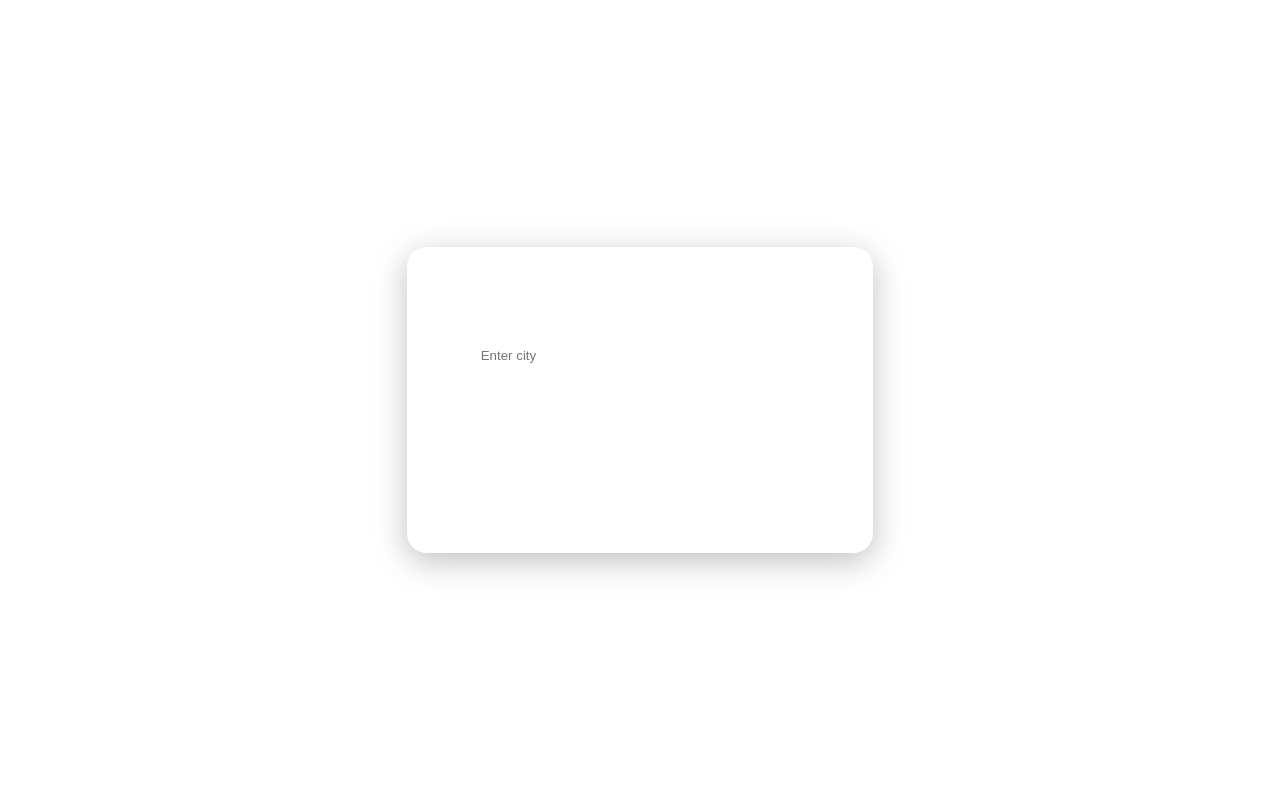
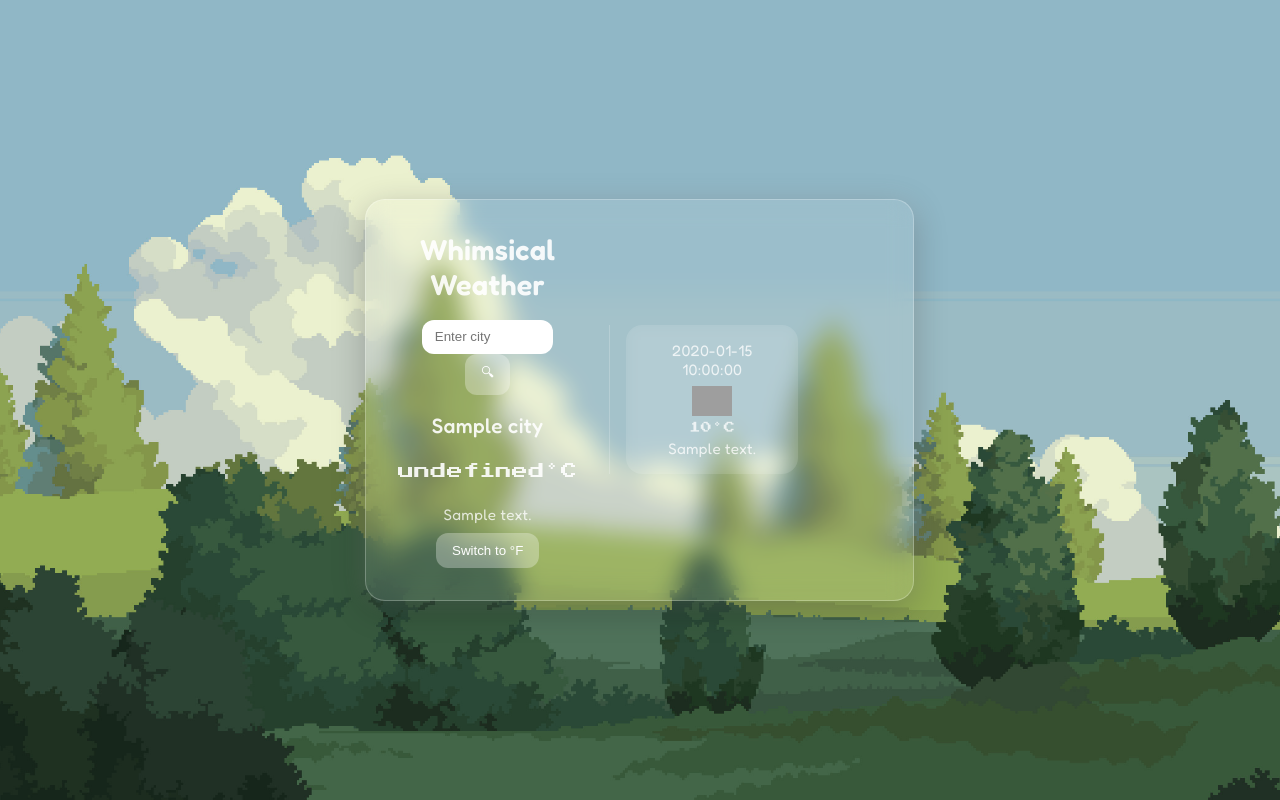
Before and after one commit to carolt22/whimsical-weather-app, a Flask app: template templates/index.html in a window 1280 px wide. Run offline with Flask 3, Linux system fonts and the light colour scheme; the template is opened without the code that fills it: most values are stand-ins (such as "Sample title", 1, 10 or a date in 2020); grey boxes are pictures that could not be loaded.

Commit message:
added forecast, temp toggle and ui adjustments

```diff
--- a/app.py
+++ b/app.py
@@ -1,5 +1,5 @@
 from flask import Flask, render_template, request
-from services.weather_service import get_weather
+from services.weather_service import get_weather, get_forecast
 from utils.scene_mapper import map_condition_to_theme
 
 app = Flask(__name__)
@@ -8,11 +8,13 @@ app = Flask(__name__)
 def index():
     weather = None
     error = None
+    forecast = None
     scene = "default"
 
     if request.method == "POST":
         city = request.form.get("city")
         weather = get_weather(city)
+        forecast = get_forecast(city)
 
         if weather:
             scene = map_condition_to_theme(weather["condition"])
@@ -22,6 +24,7 @@ def index():
     return render_template(
         "index.html",
         weather=weather,
+        forecast=forecast,
         error=error,
         scene=scene
         )
--- a/static/style.css
+++ b/static/style.css
@@ -1,24 +1,27 @@
 body {
+    display: flex;
+    justify-content: center;
+    align-items: center;
+
     margin: 0;
     min-height: 100vh;
-    font-family: Arial, sans-serif;
+
+    font-family: 'Fredoka', sans-serif;
+    letter-spacing: 0.3px;
+
     overflow: hidden;
-    height: 100%;
-    margin: 0;
 }
 
 #background-layer {
     position: fixed;
+    inset: 0;
+    z-index: 0;
+
     background-size: cover;
     background-position: center;
     background-repeat: no-repeat;
-    z-index: 0;
-    inset: 0;
-    transition:
-       background-image 0.8s ease,
-       filter 0.6s ease;
-    height: 100vh;
-    width: 100%;
+
+    transition: background-image 0.8s ease, filter 0.6s ease;
 }
 
 #effects-layer {
@@ -28,68 +31,81 @@ body {
     z-index: 5;
 }
 
-#content-layer {
-    position: relative;
-    min-height: 100vh;
-    display: flex;
-    justify-content: center;
-    align-items: center;
-    transition: background 0.5s ease;
-    z-index: 20;
+/* TYPOGRAPHY */
+
+h1 {
+    font-size: 1.8rem;
+    font-weight: 600;
+    margin: 0;
 }
 
-/*weather card*/
+h2 {
+    font-size: 1.3rem;
+    font-weight: 500;
+    margin: 0;
+}
+
+p {
+    font-size: 0.95rem;
+    opacity: 0.85;
+    margin: 0;
+}
+
+/* WEATHER CARD */
 
 .weather-card {
-    background: rgba(255, 255, 255, 0.12);
-    backdrop-filter: blur(14px);
+    display: flex;
+    gap: 2rem;
+    align-items: center;
+
     padding: 2rem;
     border-radius: 20px;
+
+    max-width: 900px;
+    width: fit-content;
+
+    background: rgba(255, 255, 255, 0.1);
+    backdrop-filter: blur(12px);
+
     border: 1px solid rgba(255, 255, 255, 0.25);
     box-shadow:
       0 8px 32px rgba(0, 0, 0, 0.25),
       0 0 25px rgba(255, 255, 255, 0.15);
+
+    color: rgba(255, 255, 255, 0.9);
+
+    animation: expandCard 0.6s ease forwards;
+    transition: transform 0.3s ease, opacity 0.3s ease;
+
+    z-index: 20;
+
+}
+
+/* CURRENT WEATHER */
+
+.current-weather {
+    flex: 1;
+
+    display: flex;
+    flex-direction: column;
+    align-items: center;
+    gap: 0.6rem;
+
     text-align: center;
-    color: white;
-    max-width: 400px;
-    width: 90%;
-    z-index: 2;
-    transition: transform 0.3s ease, opacity 0.3s ease;
+
     animation: cardFade 0.6s ease;
 }
 
-@keyframes cardFade {
-    from {
-        opacity: 0;
-        transform: translateY(20px);
-    }
-   to {
-    opacity: 1;
-    transform: translateY(0);
-   }
+#temperature {
+    font-family: 'Press Start 2P', cursive;
+    font-size: 1rem;
+    font-weight: 200;
 }
 
-.weather-card h1{
-    margin-top: 0;
-}
-
-.weather-info h2 {
-    margin: 1rem 0 0.5rem;
-    font-weight: 500;
-}
-
-
-.weather-info p {
-    margin: 0.3rem 0;
-}
-
-.weather-info p:first-of-type {
-    font-size: 3rem;
-    font-weight: bold;
-}
+/* FORM + BUTTONS */
 
 form {
-    margin-bottom: 1.5rem;
+    margin: 0.5rem 0.1rem;
 }
 
 input {
@@ -119,64 +138,132 @@ button:hover{
     color: #e76767;
 }
 
-body.clear_day .weather-card {
-    box-shadow:
-       0 8px 30px rgba(0, 0, 0, 0.25),
-       0 0 30px rgba(255, 255, 255, 0.25);
+/* FORECAST */
+
+.forecast-container {
+    flex: 2;
+
+    display: flex;
+    gap: 1rem;
+    align-items: center;
+
+    overflow-x: auto;
+    padding-left: 1rem;
+
+    border-left: 1px solid rgba(255, 255, 255, 0.2);
+
+    scroll-behavior: smooth;
+    cursor:grab;
 }
 
-body.clear_day .weather-card {
-    box-shadow:
-       0 8px 30px rgba(0, 0, 0, 0.6),
-       0 0 20px rgba(255, 255, 255, 0.25);
+.forecast-container.dragging {
+    cursor: grabbing;
 }
-/*Animation layers*/
+
+.forecast-container::-webkit-scrollbar {
+    display: none;
+}
+
+/* FORECAST CARD */
+
+.forecast-card {
+    flex: 0 0 140px;
+
+    display: flex;
+    flex-direction: column;
+    align-items: center;
+    gap: 0.4rem;
+
+    padding: 1rem;
+    border-radius: 16px;
+
+    background: rgba(255, 255, 255, 0.08);
+    backdrop-filter: blur(8px);
+
+    text-align: center;
+
+    font-size: 0.75rem;
+
+    opacity: 0;
+    transform: translateY(20px);
+    animation: fadeUp 0.5s ease forwards;
+
+    transition: transform 0.2s ease, background 0.2s ease;
+}
+
+.forecast-card:hover {
+    transform: translateY(-6px);
+    background: rgba(255, 255, 255, 0.15)
+}
+
+.forecast-card img {
+    width: 40px;
+    transition: transform 0.2s ease;
+}
+
+.forecast-card:hover img {
+    transform: scale(1.1);
+}
+
+.forecast-temp {
+    font-family: 'Press Start 2P', cursive;
+    font-size: 0.7rem;
+}
+
+/* ANIMATIONS */
+
+
+@keyframes cardFade {
+  from { opacity: 0; transform: translateY(20px); }
+  to { opacity: 1; transform: translateY(0); }
+}
+
+
+@keyframes expandCard {
+    from { transform: scale(0.9); opacity: 0; }
+    to { transform: scale(1); opacity: 1; }
+}
+
+@keyframes fadeUp {
+    to { opacity: 1; transform: translateY(0); }
+}
+
+/* WEATHER EFFECTS  */
+
+.cloud-layer,
+.rain-layer,
+.snow-layer,
+.thunder-layer {
+    position: fixed;
+    inset: 0;
+    pointer-events: none;
+}
+
+/* clouds */
 
 .cloud-layer {
-
-    position: fixed;
-    inset: 0;
-
-    width: 100%;
     height: 60vh;
-
-    pointer-events: none;
-
-    background-image: url('/static/images/clouds-animation.gif');
-    background-size: 40%;
-    background-position: center;
-    filter: brightness(1.1) opacity(0.8);
+    background: url('/static/images/clouds-animation.gif') center / 40%;
     opacity: 0;
     transition: opacity 0.6s ease;
-
-    z-index: -1;
     mask-image: linear-gradient(to bottom, black 60%, transparent 100%);
     mix-blend-mode: screen;
+    filter: brightness(1.1) opacity(0.8);
 }
 
 body.clouds .cloud-layer {
     opacity: 1;
 }
 
+/* rain */
+
 .rain-layer {
-    position: fixed;
-    inset: 0;
-    pointer-events: none;
-
-    width: 100%;
     height: 85vh;
-
-    background-image: url('/static/images/rain-animation.gif');
-    background-size: 50%;
-    background-repeat: repeat;
-    background-position: center;
-
+    background: url('/static/images/rain-animation.gif') center / 50% repeat;
     opacity: 0;
+    transition: opacity 0.5s ease;
     mix-blend-mode: screen;
-    transition: opacity 0.5s ease;
     filter:grayscale(30%) brightness(3) opacity(0.45);
-
-    z-index: 5;
     transform: rotate(4deg);
 }
 
--- a/static/themes.js
+++ b/static/themes.js
@@ -21,7 +21,26 @@ document.addEventListener("DOMContentLoaded", function() {
         document.body.classList.add(className);
     }
 
+    function mapweatherToTheme(condition, isNight) {
+        if (!condition) return "clear_day";
+
+        condition = condition.toLowerCase();
+
+        if(condition.includes("thunderstorm")) return "thunderstorm";
+        if(condition.includes("rain")) return "rain";
+        if(condition.includes("snow")) return "snow";
+        if(condition.includes("cloud")) return "clouds";
+
+        if(condition.includes("clear")) {
+            return isNight ? "clear_night" : "clear_day";
+        }
+
+        return "clear_day";
+    }
+
     function getWeatherType(condition) {
+        if (!condition) return "clear_day";
+
         condition = condition.toLowerCase();
 
         if (condition.includes("thunderstorm")) return "thunderstorm";
@@ -35,6 +54,7 @@ document.addEventListener("DOMContentLoaded", function() {
 
     function triggerThunder() {
         const thunderLayer = document.querySelector(".thunder-layer");
+        if (!thunderLayer) return;
 
         function flash() {
             thunderLayer.style.animation = "none";
@@ -43,48 +63,119 @@ document.addEventListener("DOMContentLoaded", function() {
 
             const next = Math.random() * 8000 + 4000;
             setTimeout(flash, next);
+        }
+
+        flash();
     }
 
-    flash();
-}
+    if (!window.weatherData) {
+        applyTheme("clear_day");
+    } else {
+        const condition = window.weatherData.description;
 
-function mapweatherToTheme(condition, isNight) {
-    condition = condition.toLowerCase();
+        const now = window.weatherData.current;
+        const sunrise = window.weatherData.sunrise;
+        const sunset = window.weatherData.sunset;
 
-    if(condition.includes("thunderstorm")) return "thunderstorm";
-    if(condition.includes("rain")) return "rain";
-    if(condition.includes("snow")) return "snow";
-    if(condition.includes("cloud")) return "clouds";
+        const isNight = now < sunrise || now > sunset;
 
-    if(condition.includes("clear")) {
-        return isNight ? "clear_night" : "clear_day";
+        const weatherType = getWeatherType(condition);
+
+        const themeKey = mapweatherToTheme(condition, isNight);
+
+        applyTheme(themeKey);
+        applyWeatherClass(weatherType);
+
+        if (themeKey === "thunderstorm") {
+            triggerThunder();
+        }
     }
 
-    return "clear_day";
-}
 
-if (window.weatherData) {
+    const slider = document.querySelector(".forecast-container");
 
-    const condition = window.weatherData.description;
+    if (slider) {
+        let isDown = false;
+        let startX;
+        let scrollLeft;
 
-    const now = window.weatherData.current;
-    const sunrise = window.weatherData.sunrise;
-    const sunset = window.weatherData.sunset;
+        slider.addEventListener("mousedown", (e) => {
+            isDown = true;
+            slider.classList.add("dragging");
+            startX = e.pageX - slider.offsetLeft;
+            scrollLeft = slider.scrollLeft;
+        });
 
-    const isNight = now < sunrise || now > sunset;
+        slider.addEventListener("mouseleave", () => {
+            isDown = false;
+            slider.classList.remove("dragging");
+        });
 
-    const weatherType = getWeatherType(condition);
+        slider.addEventListener("mouseup", () => {
+            isDown = false;
+            slider.classList.remove("dragging");
+        });
 
-    const themeKey = mapweatherToTheme(condition, isNight);
+        slider.addEventListener("mousemove", (e) => {
+            if (!isDown) return;
 
-    applyTheme(themeKey);
-    applyWeatherClass(weatherType);
+            e.preventDefault();
 
-    if (themeKey === "thunderstorm") {
-        triggerThunder();
-   }
-} else {
-    applyTheme("clear_day");
-}
+            const x = e.pageX - slider.offsetLeft;
+            const walk = (x - startX) * 2;
+            slider.scrollLeft = scrollLeft - walk;
+        });
+    }
 
+    const tempEl = document.getElementById("temperature");
+    const toggleBtn = document.getElementById("temp-toggle");
+    const forecastTemps = document.querySelectorAll(".forecast-temp");
+
+    let isCelsius = true;
+
+    function toFahrenheit(c) {
+        return (c * 9/5) + 32;
+    }
+
+    if (tempEl && toggleBtn && window.weatherData) {
+
+        const savedUnit = localStorage.getItem("unit");
+
+        if (savedUnit === "F") {
+            isCelsius = false;
+        }
+
+        function updateTemps() {
+            const baseTemp = window.weatherData.temperature;
+
+            if (isCelsius) {
+                tempEl.textContent = `${baseTemp}°C`;
+                toggleBtn.textContent = "Switch to °F";
+
+                forecastTemps.forEach(el => {
+                    const c = parseFloat(el.dataset.temp);
+                    el.textContent = `${c}°C`;
+                });
+
+            } else {
+                const f = toFahrenheit(baseTemp);
+                tempEl.textContent = `${Math.round(f)}°F`;
+                toggleBtn.textContent = "Switch to °C";
+
+                forecastTemps.forEach(el => {
+                    const c = parseFloat(el.dataset.temp);
+                    const f = toFahrenheit(c);
+                    el.textContent = `${Math.round(f)}°F`;
+                });
+            }
+        }
+
+        updateTemps();
+
+        toggleBtn.addEventListener("click", () => {
+            isCelsius = !isCelsius;
+            localStorage.setItem("unit", isCelsius ? "C" : "F");
+            updateTemps();
+        });
+    }
 });
--- a/templates/index.html
+++ b/templates/index.html
@@ -5,6 +5,7 @@
             Whimsical Weather
         </title>
         <link rel="stylesheet" href="{{ url_for('static', filename='style.css') }}">
+        <link href="https://fonts.googleapis.com/css2?family=Fredoka:wght@400;500;600&family=Press+Start+2P&display=swap" rel="stylesheet">
     </head>
     <body>
         <div id="background-layer"></div>
@@ -19,19 +20,21 @@
         </div>
 
          <!-- UI layer-->
-        <div id="content-layer">
-            <div class="weather-card">
+        <div class="weather-card">
+
+            <div class="current-weather">
                 <h1>Whimsical Weather</h1>
 
                 <form method="POST">
                     <input type="text" name="city" placeholder="Enter city" required>
-                    <button type="submit">Search</button>
+                    <button type="submit">🔍︎</button>
                 </form>
 
                 {% if weather %}
                     <h2>{{ weather.city }}</h2>
-                    <h3>{{ weather.temperature }}°C</h3>
+                    <h3 id="temperature">{{ weather.temperature }}°C</h3>
                     <p>{{ weather.description }}</p>
+                    <button id="temp-toggle">Switch to °F</button>
                 {% endif %}
 
                 {% if error %}
@@ -39,13 +42,26 @@
                 {% endif %}
             </div>
 
+            {% if forecast %}
+            <div class="forecast-container">
+                {% for day in forecast %}
+                    <div class="forecast-card">
+                        <p class="forecast-day">{{ day.date }}</p>
+                        <img src="https://openweathermap.org/img/wn/{{ day.icon }}@2x.png">
+                        <p class="forecast-temp" data-temp="{{ day.temp }}">{{ day.temp }}°C</p>
+                        <p>{{ day.description }}</p>
+                    </div>
+                {% endfor %}
+            </div>
+            {% endif %}
+
         </div>
 
         <script src="{{ url_for('static', filename='themes.js') }}"></script>
 
         {% if weather %}
         <script>
-            window.weatherData = {{ weather | tojson }};
+            window.weatherData = {{ weather | tojson}};
         </script>
         {% endif %}
 
```
Also changed, not shown: other parts of static/style.css (+27 -16 lines), services/weather_service.py (+33 -0 lines).
